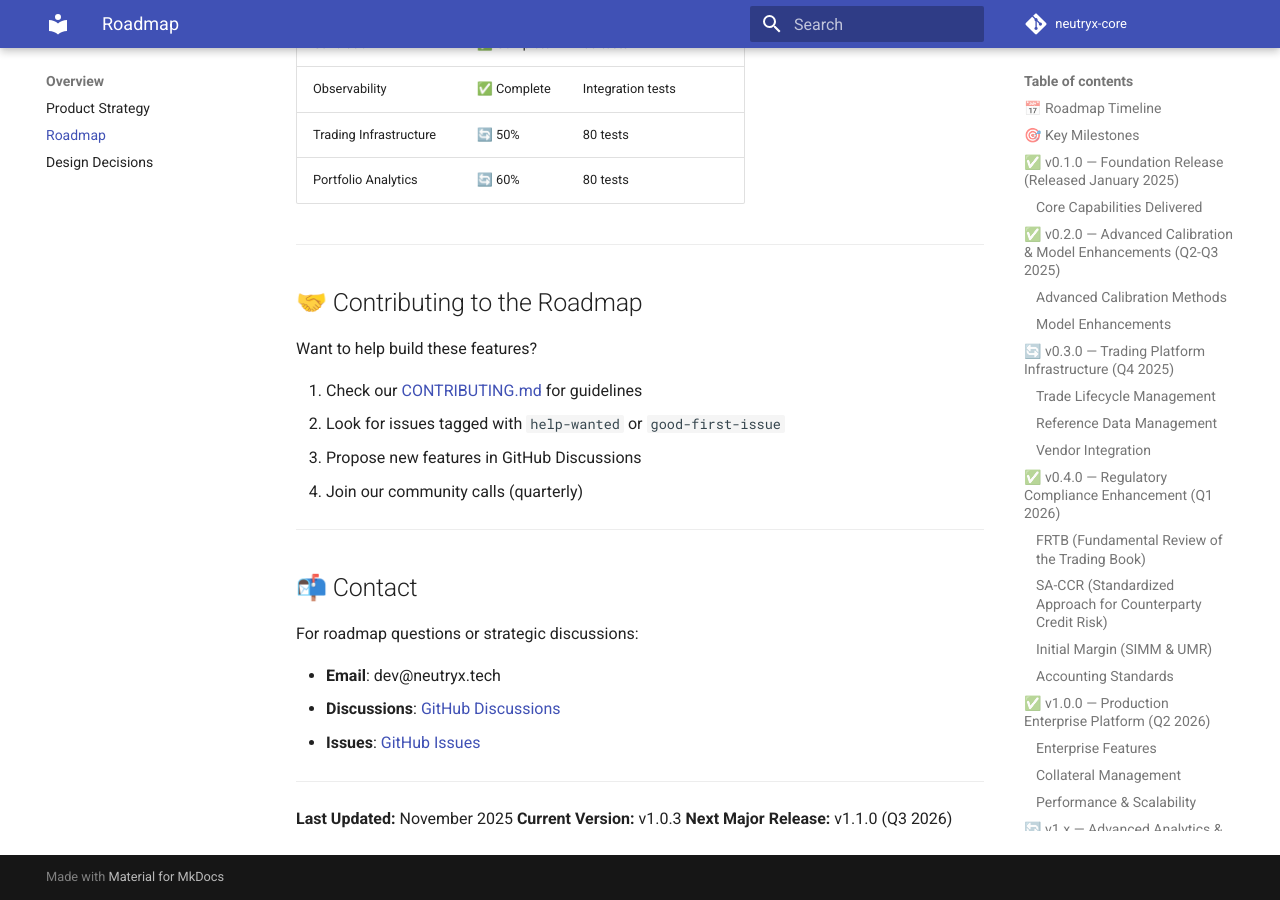
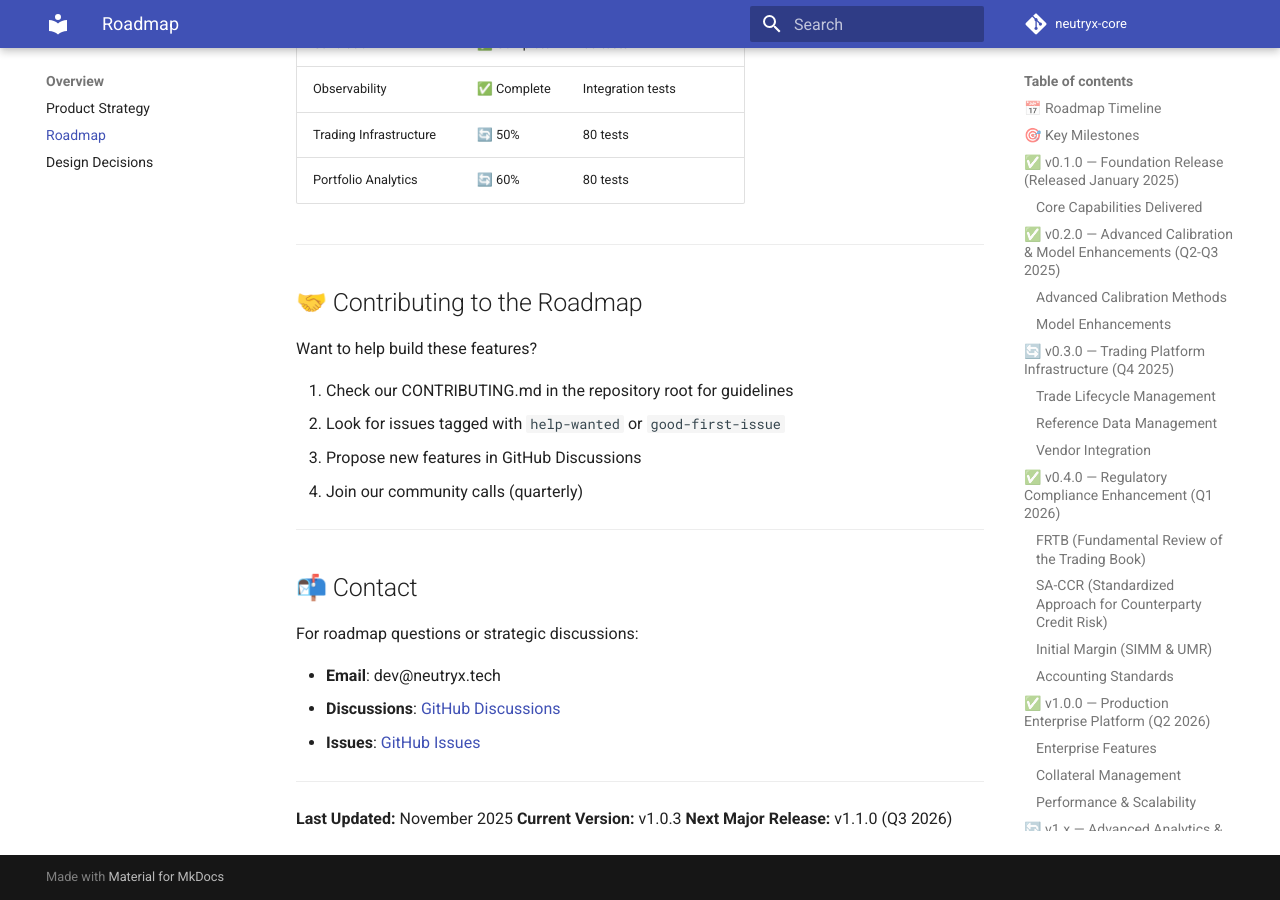
Before and after one commit to neutryx-lab/neutryx-core, an MkDocs documentation site: the page built from docs/roadmap.md, in a window 1280 px wide and 900 px high, scrolled down 11756 px. Built offline with MkDocs 1.6.1 and Material for MkDocs 9.7.7, drawn with Linux system fonts in a browser that asks for light colours; comment, search, counter and statistics services are not loaded.

Commit message:
fix(docs): remove broken link in roadmap.md for mkdocs build
Changed CONTRIBUTING.md link from relative path to plain text reference
to fix mkdocs strict mode build failure. The link was pointing outside
the docs directory which mkdocs cannot resolve.

Fixes CI build error:
WARNING - Doc file 'roadmap.md' contains a link '../.github/CONTRIBUTING.md',
but the target is not found among documentation files.

🤖 Generated with [Claude Code](https://claude.com/claude-code)

Co-Authored-By: Claude <noreply@anthropic.com>

```diff
--- a/docs/roadmap.md
+++ b/docs/roadmap.md
@@ -425,7 +425,7 @@ v1.x (60% Complete - 2026-2027) ────────────────
 
 Want to help build these features?
 
-1. Check our [CONTRIBUTING.md](../.github/CONTRIBUTING.md) for guidelines
+1. Check our CONTRIBUTING.md in the repository root for guidelines
 2. Look for issues tagged with `help-wanted` or `good-first-issue`
 3. Propose new features in GitHub Discussions
 4. Join our community calls (quarterly)
```
